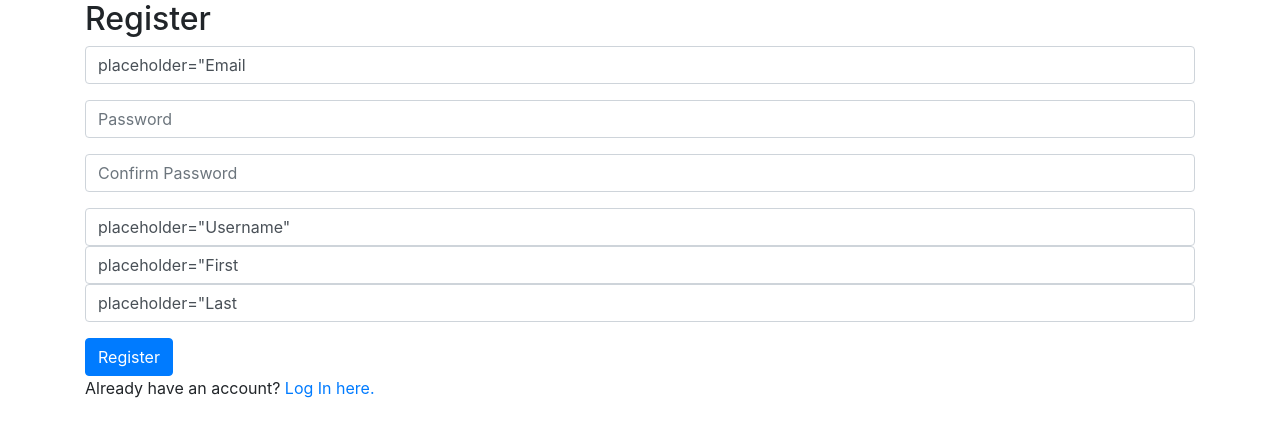
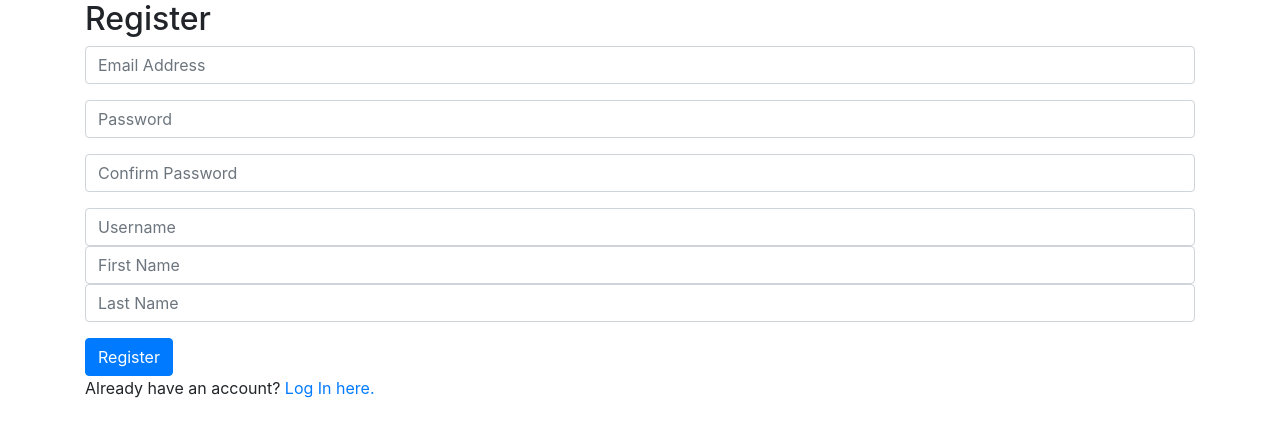
Before and after one commit to LakeSuburbia/ReleasesWebsite, a Django app: page /register in a window 1280 px wide. Shown: the top 437 px of the page. Run offline with Django 3.2, Linux system fonts and the light colour scheme; some libraries are stand-ins or nearby versions.

Commit message:
placeholder fix

```diff
--- a/Releases/releases/ReleasesApp/templates/releases/register.html
+++ b/Releases/releases/ReleasesApp/templates/releases/register.html
@@ -11,7 +11,7 @@
     <form action="{% url 'register' %}" method="post">
         {% csrf_token %}
         <div class="form-group">
-            <input class="form-control" type="email" name="email" value={{email}} placeholder="Email Address" required="required">
+            <input class="form-control" type="email" name="email" placeholder="Email Address" required="required">
         </div>
         <div class="form-group">
             <input class="form-control" type="password" name="password" placeholder="Password" required="required" minlength="8">
@@ -20,9 +20,9 @@
             <input class="form-control" type="password" name="confirmation" placeholder="Confirm Password" required="required" minlength="8">
         </div>
         <div class="form-group">
-            <input class="form-control" type="text" name="username" value={{username}} placeholder="Username" required="required">
-            <input class="form-control" type="text" name="firstname" value={{firstname}} placeholder="First Name" required="required">
-            <input class="form-control" type="text" name="lastname" value={{lastname}} placeholder="Last Name" required="required">
+            <input class="form-control" type="text" name="username"  placeholder="Username" required="required">
+            <input class="form-control" type="text" name="firstname"  placeholder="First Name" required="required">
+            <input class="form-control" type="text" name="lastname" placeholder="Last Name" required="required">
         </div>
         <input class="btn btn-primary" type="submit" value="Register">
     </form>
```
